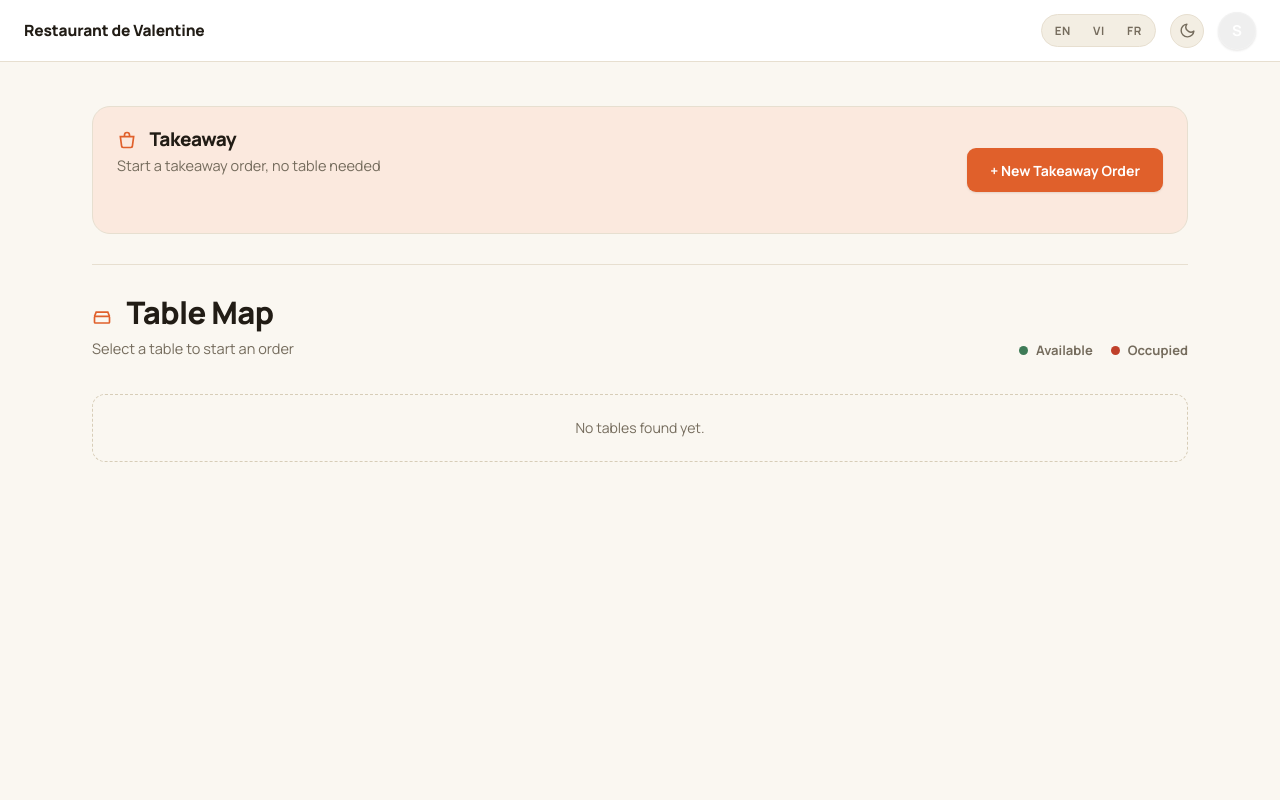
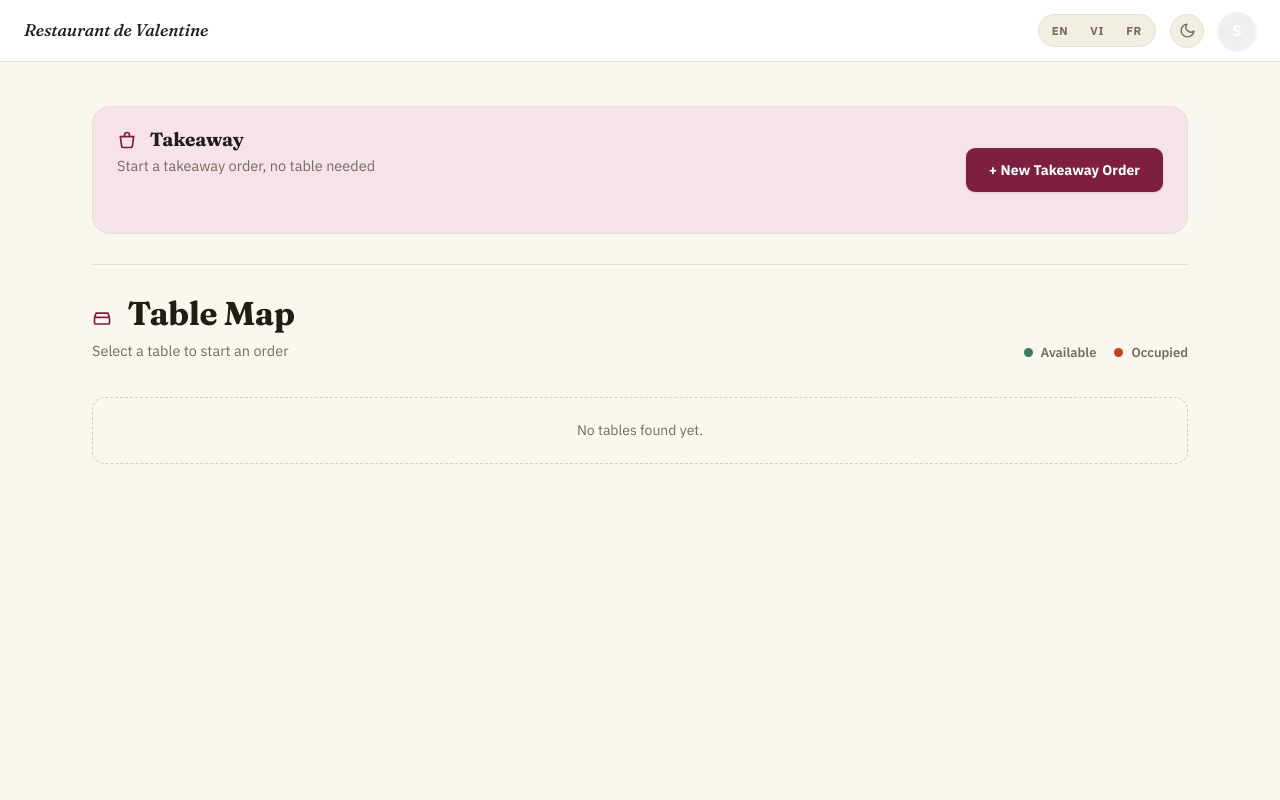
Before and after one commit to phuonglnt/test-githubs-actions, a Flask app: page / in a window 1280 px wide. Run offline with Flask 3, Linux system fonts and the light colour scheme; the visitor is signed in with stand-in values (Sample User, id 1); data that the repository does not hold is empty; some libraries are stand-ins or nearby versions.

Commit message:
Đổi màu chủ đạo và font chữ - tránh trùng phong cách Claude
Màu cam đất trước đây trùng khá sát với màu thương hiệu Claude. Đổi
sang đỏ rượu vang (hợp tên "de Valentine" hơn), và đổi font Manrope
(rất hay bị chọn mặc định) sang Fraunces (serif, cho tiêu đề/logo) +
IBM Plex Sans (chữ thường) để giao diện có cá tính riêng, không giống
mẫu AI-generated chung chung nữa.

```diff
--- a/static/style.css
+++ b/static/style.css
@@ -21,10 +21,10 @@
   --text-subtle: #A79C89;
 
   /* Brand + status */
-  --accent:        #E0602B;   /* burnt orange / terracotta                 */
-  --accent-hover:  #C64F1F;
+  --accent:        #7D1F3D;   /* wine / burgundy - fits "de Valentine"     */
+  --accent-hover:  #611730;
   --accent-ink:    #FFFFFF;   /* text on accent                           */
-  --accent-soft:   #FBE9DE;   /* tinted background                        */
+  --accent-soft:   #F6E3E9;   /* tinted background                        */
 
   --success:       #3E7B57;
   --success-soft:  #E4EFE7;
@@ -33,7 +33,7 @@
   --danger-soft:   #F9E7E1;
 
   /* Effects */
-  --ring: 0 0 0 3px rgba(224, 96, 43, 0.30);
+  --ring: 0 0 0 3px rgba(125, 31, 61, 0.28);
   --shadow-sm: 0 1px 2px rgba(33, 28, 21, 0.06), 0 1px 3px rgba(33, 28, 21, 0.05);
   --shadow-md: 0 6px 16px rgba(33, 28, 21, 0.08), 0 2px 5px rgba(33, 28, 21, 0.04);
   --shadow-lg: 0 24px 60px rgba(33, 28, 21, 0.18), 0 8px 20px rgba(33, 28, 21, 0.08);
@@ -45,8 +45,9 @@
   --r-lg: 18px;
   --r-pill: 999px;
 
-  --font-ui:   'Manrope', -apple-system, BlinkMacSystemFont, 'Segoe UI', sans-serif;
-  --font-mono: 'JetBrains Mono', ui-monospace, 'SF Mono', 'Courier New', monospace;
+  --font-ui:      'IBM Plex Sans', -apple-system, BlinkMacSystemFont, 'Segoe UI', sans-serif;
+  --font-display: 'Fraunces', 'Iowan Old Style', Georgia, serif;
+  --font-mono:    'JetBrains Mono', ui-monospace, 'SF Mono', 'Courier New', monospace;
 
   /* legacy token aliases (still referenced by a few rules / inline uses) */
   --paper: var(--surface-2);
@@ -199,9 +200,10 @@ button { font-family: inherit; }
 
 .page-title {
   margin: 0;
-  font-size: clamp(25px, 3.5vw, 31px);
-  font-weight: 800;
-  letter-spacing: -0.02em;
+  font-family: var(--font-display);
+  font-size: clamp(26px, 3.5vw, 33px);
+  font-weight: 700;
+  letter-spacing: -0.01em;
   line-height: 1.15;
 }
 
@@ -283,9 +285,11 @@ button { font-family: inherit; }
 }
 
 .topbar__brand {
-  font-weight: 800;
-  font-size: 15.5px;
-  letter-spacing: -0.01em;
+  font-family: var(--font-display);
+  font-weight: 500;
+  font-style: italic;
+  font-size: 17px;
+  letter-spacing: -0.005em;
   color: var(--text);
   text-decoration: none;
 }
--- a/templates/base.html
+++ b/templates/base.html
@@ -17,7 +17,7 @@
 </script>
 <link rel="preconnect" href="https://fonts.googleapis.com">
 <link rel="preconnect" href="https://fonts.gstatic.com" crossorigin>
-<link href="https://fonts.googleapis.com/css2?family=Manrope:wght@400;500;700;800&family=JetBrains+Mono:wght@400;600;700&display=swap" rel="stylesheet">
+<link href="https://fonts.googleapis.com/css2?family=Fraunces:ital,opsz,wght@0,9..144,400;0,9..144,600;0,9..144,700;0,9..144,800;1,9..144,500&family=IBM+Plex+Sans:wght@400;500;600;700&family=JetBrains+Mono:wght@400;600;700&display=swap" rel="stylesheet">
 <link rel="stylesheet" href="{{ url_for('static', filename='style.css') }}">
 </head>
 <body>
```
Also changed, not shown: other parts of static/style.css (+13 -11 lines).
